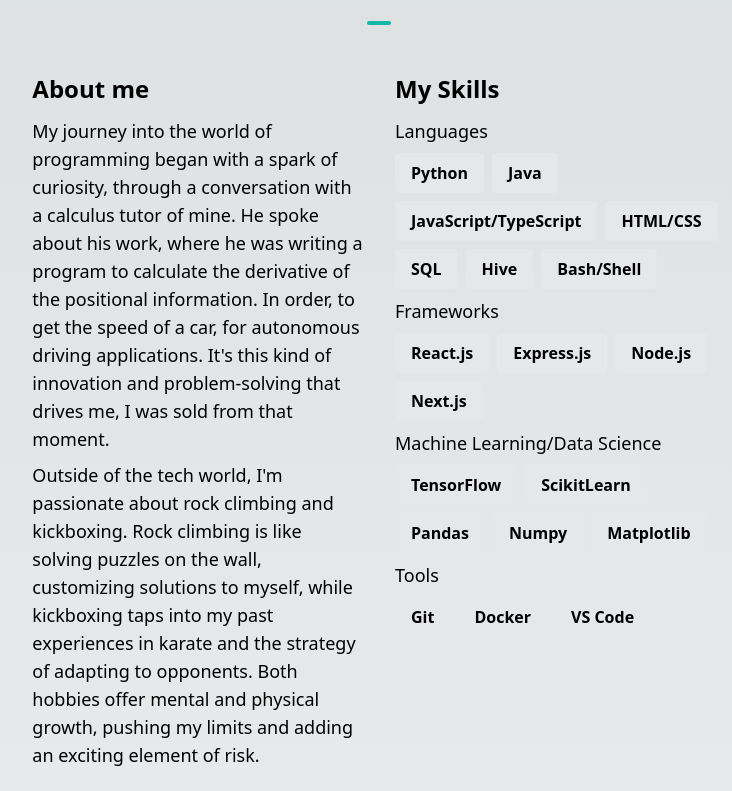
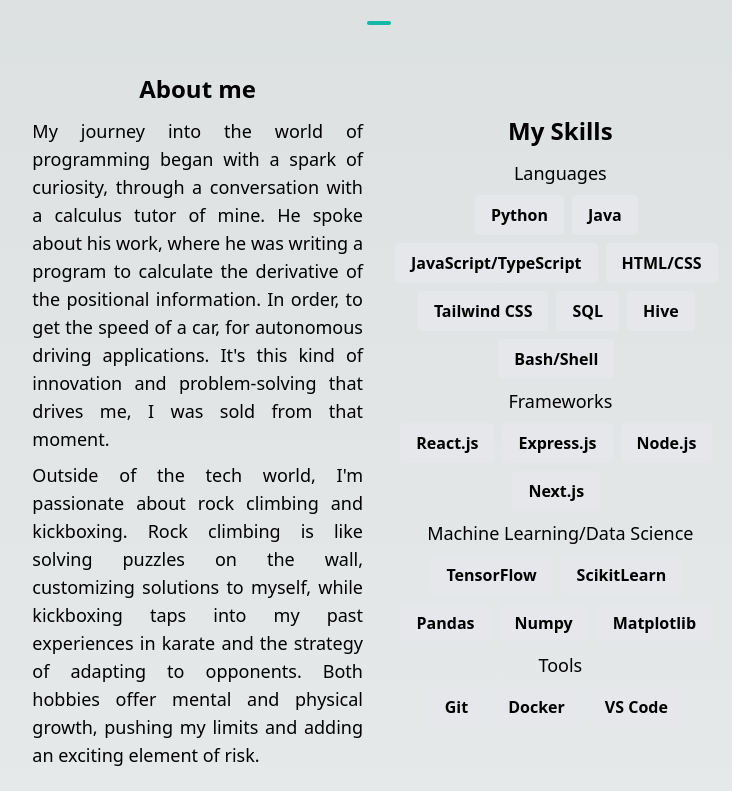
Before and after one commit to saikot-paul/portfolio-website, a Next.js app: page / in a window 1280 px wide. Shown: the part 609-1400 px from the top of the page, without its empty margins (261-993 px from the left). Built offline with nearby package versions, Linux system fonts and the light colour scheme.

Commit message:
styling changes, fixed docker stuff

```diff
--- a/components/main/AboutMe.tsx
+++ b/components/main/AboutMe.tsx
@@ -1,37 +1,10 @@
 import React from "react";
 import { SkillHelper } from "./SkillHelper";
+import { languages, frameworks, mlds, tools } from "./skillData";
 
 interface skill {
   skill: string;
 }
-
-const languages: skill[] = [
-  { skill: "Python" },
-  { skill: "Java" },
-  { skill: "JavaScript/TypeScript" },
-  { skill: "HTML/CSS" },
-  { skill: "SQL" },
-  { skill: "Hive" },
-  { skill: "Bash/Shell" },
-];
-const frameworks: skill[] = [
-  { skill: "React.js" },
-  { skill: "Express.js" },
-  { skill: "Node.js" },
-  { skill: "Next.js" },
-];
-const mlds: skill[] = [
-  { skill: "TensorFlow" },
-  { skill: "ScikitLearn" },
-  { skill: "Pandas" },
-  { skill: "Numpy" },
-  { skill: "Matplotlib" },
-];
-const tools: skill[] = [
-  { skill: "Git" },
-  { skill: "Docker" },
-  { skill: "VS Code" },
-];
 
 const AboutMe = () => {
   return (
@@ -43,8 +16,8 @@
         </h1>
         <div className="flex flex-col md:flex-row justify-center align-top">
           <div className="flex flex-col my-2 px-4 md:w-1/3 w-full">
-            <h2 className="text-2xl font-bold mb-3">About me</h2>
-            <p className="text-lg mb-2">
+            <h2 className="text-2xl font-bold mb-3 text-center">About me</h2>
+            <p className="text-lg mb-2 text-wrap md:text-justify">
               My journey into the world of programming began with a spark of
               curiosity, through a conversation with a calculus tutor of mine.
               He spoke about his work, where he was writing a program to
@@ -53,7 +26,7 @@
               It&#39;s this kind of innovation and problem-solving that drives
               me, I was sold from that moment.
             </p>
-            <p className="text-lg mb-2">
+            <p className="text-lg mb-2 text-wrap md:text-justify">
               Outside of the tech world, I&#39;m passionate about rock climbing
               and kickboxing. Rock climbing is like solving puzzles on the wall,
               customizing solutions to myself, while kickboxing taps into my
@@ -62,22 +35,24 @@
               my limits and adding an exciting element of risk.
             </p>
           </div>
-          <div className="flex flex-col my-2 px-4 md:w-1/3 w-full">
-            <h2 className="text-2xl font-bold mb-3">My Skills</h2>
+          <div className="flex flex-col justify-center my-2 px-4 md:w-1/3 w-full">
+            <h2 className="text-2xl font-bold mb-3 text-center">My Skills</h2>
             <div className="mb-2">
-              <div className="text-lg">Languages</div>
+              <div className="text-lg text-center">Languages</div>
               <SkillHelper skills={languages}></SkillHelper>
             </div>
             <div className="mb-2">
-              <div className="text-lg">Frameworks</div>
+              <div className="text-lg text-center">Frameworks</div>
               <SkillHelper skills={frameworks}></SkillHelper>
             </div>
             <div className="mb-2">
-              <div className="text-lg">Machine Learning/Data Science</div>
+              <div className="text-lg text-center">
+                Machine Learning/Data Science
+              </div>
               <SkillHelper skills={mlds}></SkillHelper>
             </div>
             <div className="mb-2">
-              <div className="text-lg">Tools</div>
+              <div className="text-lg text-center">Tools</div>
               <SkillHelper skills={tools}></SkillHelper>
             </div>
           </div>
--- a/components/main/Briefer.tsx
+++ b/components/main/Briefer.tsx
@@ -21,7 +21,7 @@
             delay={50}
             text="Hi, I&#39;m Saikot 👋"
           ></Typewriter>
-          <div className="text-lg my-2">
+          <div className="text-lg my-2 text-wrap md:text-left">
             I am a 4th-year Computer Engineering student at TMU with a year of
             professional experience, I specialize in full stack development and
             machine learning.
--- a/components/main/SkillHelper.tsx
+++ b/components/main/SkillHelper.tsx
@@ -11,7 +11,7 @@
 export const SkillHelper = ({ skills }: props) => {
   return (
     <>
-      <div className="flex md:flex-wrap items-center ">
+      <div className="flex flex-wrap justify-center md:items-center ">
         {skills.map((item, idx) => {
           return (
             <p
--- /dev/null
+++ b/components/main/skillData.ts
@@ -0,0 +1,32 @@
+interface skill {
+    skill: string;
+}
+
+export const languages: skill[] = [
+    { skill: "Python" },
+    { skill: "Java" },
+    { skill: "JavaScript/TypeScript" },
+    { skill: "HTML/CSS" },
+    { skill: "Tailwind CSS"},
+    { skill: "SQL" },
+    { skill: "Hive" },
+    { skill: "Bash/Shell" },
+  ];
+export  const frameworks: skill[] = [
+    { skill: "React.js" },
+    { skill: "Express.js" },
+    { skill: "Node.js" },
+    { skill: "Next.js" },
+  ];
+export  const mlds: skill[] = [
+    { skill: "TensorFlow" },
+    { skill: "ScikitLearn" },
+    { skill: "Pandas" },
+    { skill: "Numpy" },
+    { skill: "Matplotlib" },
+  ];
+export  const tools: skill[] = [
+    { skill: "Git" },
+    { skill: "Docker" },
+    { skill: "VS Code" },
+  ];
--- a/components/projects/Projects.tsx
+++ b/components/projects/Projects.tsx
@@ -11,7 +11,7 @@
           Projects
           <hr className="w-6 h-1 mx-auto my-4 bg-teal-500 border-0 rounded"></hr>
         </h1>
-        <div className="grid grid-cols-1 md:grid-cols-2 gap-10 w-4/5">
+        <div className="grid grid-cols-1 md:grid-cols-2 gap-10 w-3/5">
           {projectData.map((element: projectType) => {
             return (
               <ProjectHelper
--- a/docker-compose.yml
+++ b/docker-compose.yml
@@ -7,7 +7,3 @@
     image: saikotpaul_com:latest
     ports:
       - "3000:3000"
-    volumes:
-      - .:/app
-      - /app/node_modules
-    command: npm run start
```
Also changed, not shown: 2 other files (tests, documents, lock files or other folders).
